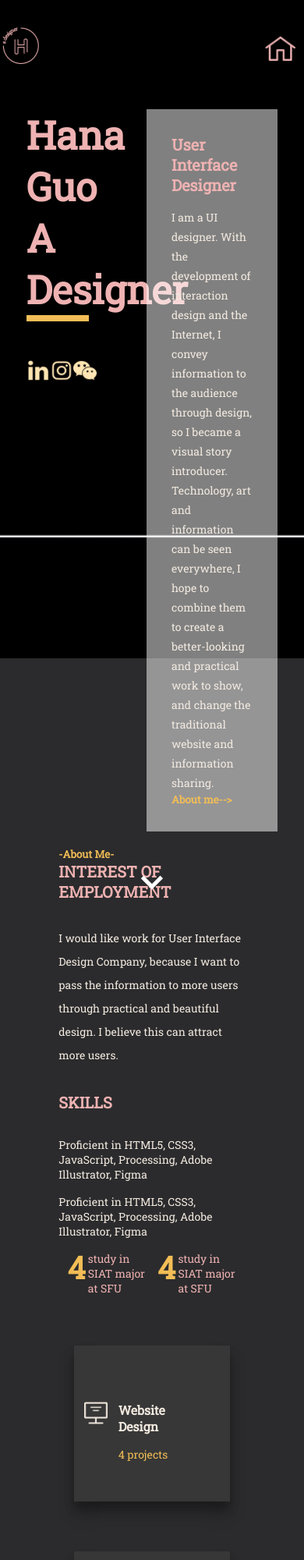
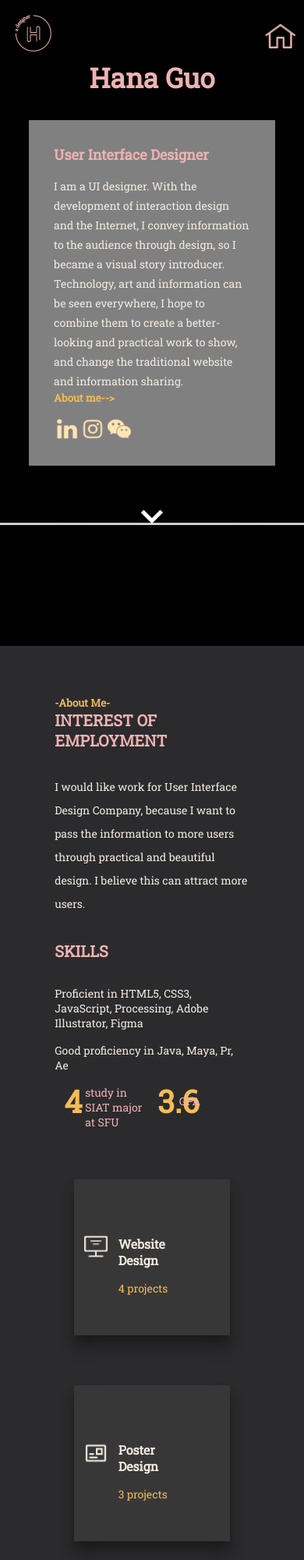
Before and after one commit to StramonyH/IAT339_P03_Portfolio, a plain HTML site: page index.html in a window 390 px wide. Shown: the top 2000 px of the page at 78% size. Drawn offline with nearby package versions, Linux system fonts and the light colour scheme.

Commit message:
Modify some code error

```diff
--- a/css/index.css
+++ b/css/index.css
@@ -21,7 +21,7 @@
   position: absolute;
   background-image: url("../img/header.jpg");
   z-index: -1;
-  width: 100vw;
+  width: 100%;
   min-height: 100vh;
 }
 
@@ -62,6 +62,10 @@
   line-height: 25px;
 }
 
+.about-me a{
+  color: #F2BD56;
+}
+
 .line{
   background-color: #F2BD56;
   width: 100px;
@@ -74,6 +78,18 @@
   align-items: center;
   justify-content: space-between;
   width: 40%;
+}
+
+.header-icon2{
+  display: none;
+}
+
+.header-info-icon2{
+  /* display: none; */
+  display: flex;
+  align-items: center;
+  justify-content: space-between;
+  width: 40%
 }
 
 .header-info-icon-all{
@@ -98,9 +114,9 @@
 }
 
 /* about me */
-.intro{
+#intro{
   /* border: 1px solid green; */
-  margin-top: 14rem;
+  margin-top: 4rem;
 }
 
 .intro-part{
@@ -301,32 +317,71 @@
 
 @media only screen and (max-width:850px){
   .header-info{
-    margin-top: 3rem;
+    margin-top: 0rem;
     margin-left: 5%;
     margin-right: 5%;
-    display: flex;
-    justify-content: space-evenly;
-    flex-wrap: wrap;
+
+  }
+
+  .header-info>div{
+    flex-basis: 90%;
   }
 
   .header-intro-name{
-    width:100%;
+    width:90%;
   }
 
   .header-intro-text{
-    width:100%;
+    width:90%;
   }
 
   .header-info h1{
-    text-align: left;
-    font-size: 50px;
+    text-align: center;
+    font-size: 45px;
+    margin-bottom: 2rem;
   }
 
   .header-info-text h3{
     font-size: 20px;
   }
 
+  .line{
+    display: none;
+  }
 
+  .header-info-icon{
+    display: none;
+  }
+
+  .header-info-icon2{
+    margin-top: 1rem;
+    text-align: right;
+  }
+
+  .header-icon2{
+    display: block;
+  }
+
+  #arrow{
+    width: 15px;
+    height: 15px;
+    top: 40px;
+
+  }
+
+
+}
+
+@media only screen and (max-width:400px){
+  .header-info h1{
+    text-align: center;
+    font-size: 35px;
+    margin-bottom: 2rem;
+  }
+
+  .header-info-text h3{
+    font-size: 18px;
+  }
 }
 
 @media only screen and (max-width:1000px){
--- a/css/main.css
+++ b/css/main.css
@@ -310,6 +310,7 @@ a{
 @media only screen and (max-width:750px){
   .header{
       display: block;
+      margin-top: -1rem;
     }
 
     .navigation{
@@ -321,7 +322,7 @@ a{
     .navigation ul{
       flex-direction: column;
       background-color: #2B2B2D;
-      margin-top: 2rem;
+      margin-top: 0.5rem;
     }
 
     .navigation ul li{
@@ -344,6 +345,7 @@ a{
 
     .nav-logo{
       display: block;
+      margin-left: 1rem;
     }
 
     .navigation nav ul{
--- a/css/styleguide.css
+++ b/css/styleguide.css
@@ -10,7 +10,7 @@ body {
   font-family: 'Roboto Slab', serif;
   margin-left: 3%;
   margin-right: 3%;
-  background-color: #F2EDE7;
+  background-color: #2B2B2D;
 }
 
 /*Add space between section elements*/
@@ -27,34 +27,36 @@ section{
 
 h1{
   text-align: center;
-  color: #C08B81;
+  /* color: #F2BD56; */
+  color:#EFB2B2;
 }
 
 h2 {
-  color: #C08B81;
+  color: #EFB2B2;
   font-family: 'Bree Serif', serif;
   font-family: 'Roboto Slab', serif;
   font-weight: bolder;
-  text-shadow: #E0CEBA 1px 0 10px;
+  text-shadow: #F2BD56 1px 0 10px;
 }
 
 h3 {
-  color: #B28878;
+  color: #EFB2B2;
   font-family: 'Bree Serif', serif;
   font-family: 'Roboto Slab', serif;
-  margin-top: 1rem;
 }
 
 h4 {
-  color: #B28878;
+  color: #EFB2B2;
   font-family: 'Bree Serif', serif;
   font-family: 'Roboto Slab', serif;
-  margin-bottom: 1rem;
-  margin-top: 2.5rem;
+}
+
+h5{
+  color: #F2BD56;
 }
 
 p {
-  color: #898480;
+  color: #F3EAE0;
   font-family: 'Bree Serif', serif;
   font-family: 'Roboto Slab', serif;
   margin-top: 1rem;
--- a/index.html
+++ b/index.html
@@ -58,9 +58,9 @@
           <div class="header-info">
             <div class="header-info-name">
               <h1>Hana Guo</h1>
-              <div class="a-designer">
+              <!-- <div class="a-designer">
                 <h1>A Designer</h1>
-              </div>
+              </div> -->
               <div class="line">
               </div>
 
@@ -86,7 +86,22 @@
                 I convey information to the audience through design, so I became a visual story introducer. Technology,
                 art and information can be seen everywhere, I hope to combine them to create a better-looking and practical
                 work to show, and change the traditional website and information sharing.</p>
-              <h5>About me--></h5>
+              <div class="about-me"><h5><a href="#intro">About me--></a></h5></div>
+              <div class="header-icon2">
+              <div class="header-info-icon2">
+                <div class="header-info-icon-all">
+                  <img src = "img/linkedin.png" alt = "this is a linkedin picture"/>
+                </div>
+
+                <div class="header-info-icon-all">
+                  <img src = "img/ins.png" alt = "this is a linkedin picture"/>
+                </div>
+
+                <div class="header-info-icon-all">
+                  <img src = "img/wechat.png" alt = "this is a linkedin picture"/>
+                </div>
+              </div>
+            </div>
             </div>
           </div>
         </div>
@@ -94,7 +109,7 @@
         <div id="arrow"> </div>
       </section>
 
-        <section class="intro">
+        <section id="intro">
           <!-- <h5> -About Me-</h5> -->
           <div class="intro-part">
             <div class="intro-left">
@@ -111,7 +126,7 @@
               <h3>SKILLS</h3>
               <div class="intro-right-text-p">
                 <p>Proficient in HTML5, CSS3, JavaScript, Processing, Adobe Illustrator, Figma</p>
-                <p>Proficient in HTML5, CSS3, JavaScript, Processing, Adobe Illustrator, Figma</p>
+                <p>Good proficiency in Java, Maya, Pr, Ae</p>
               </div>
                 <div class="intro-right-num">
                   <div class="intro-text-left">
@@ -128,12 +143,12 @@
 
                   <div class="intro-text-left">
                     <div class="intro-num-left">
-                      <h1>4</h1>
+                      <h1>3.6</h1>
                     </div>
                     <div class="intro-num-right">
-                      <p>study in</p>
+                      <p></p>
                       <div class="SIAT">
-                        <p>SIAT major at SFU</p>
+                        <p>GPA</p>
                       </div>
                     </div>
                   </div>
@@ -144,7 +159,7 @@
 
         <div class="design">
           <div class="design-item">
-            <div class="website">
+            <a href="design.html#web-part"><div class="website">
               <div class="website-icon">
                 <img src = "img/website.png" alt = "this is a linkedin picture"/>
               </div>
@@ -155,9 +170,9 @@
                   <p>4 projects</p>
                 </div>
               </div>
-            </div>
+            </div></a>
 
-            <div class="poster">
+            <a href="design.html#poster-part"><div class="poster">
               <div class="poster-icon">
                 <img src = "img/poster.png" alt = "this is a linkedin picture"/>
               </div>
@@ -168,9 +183,9 @@
                   <p>3 projects</p>
                 </div>
               </div>
-            </div>
+            </div></a>
 
-            <div class="game">
+            <a href="#"><div class="game">
               <div class="game-icon">
                 <img src = "img/game.png" alt = "this is a linkedin picture"/>
               </div>
@@ -182,7 +197,7 @@
                 </div>
 
               </div>
-            </div>
+            </div></a>
           </div>
 
         </div>
@@ -224,7 +239,7 @@
             <div class="export-content">
               <a href="styleguide.html"><p>Style guide</p></a>
               <a href="https://github.com/StramonyH/IAT339_P03_Portfolio"><p>Github</p></a>
-              <a href="citation.html"><p>Citations</p></a>
+              <a href="styleguide.html#citations"><p>Citations</p></a>
             </div>
         </div>
 
```
Also changed, not shown: contact.html (+1 -1 lines), css/design.css (+22 -3 lines), design.html (+7 -3 lines), styleguide.html (+4 -0 lines), img/color.png.
